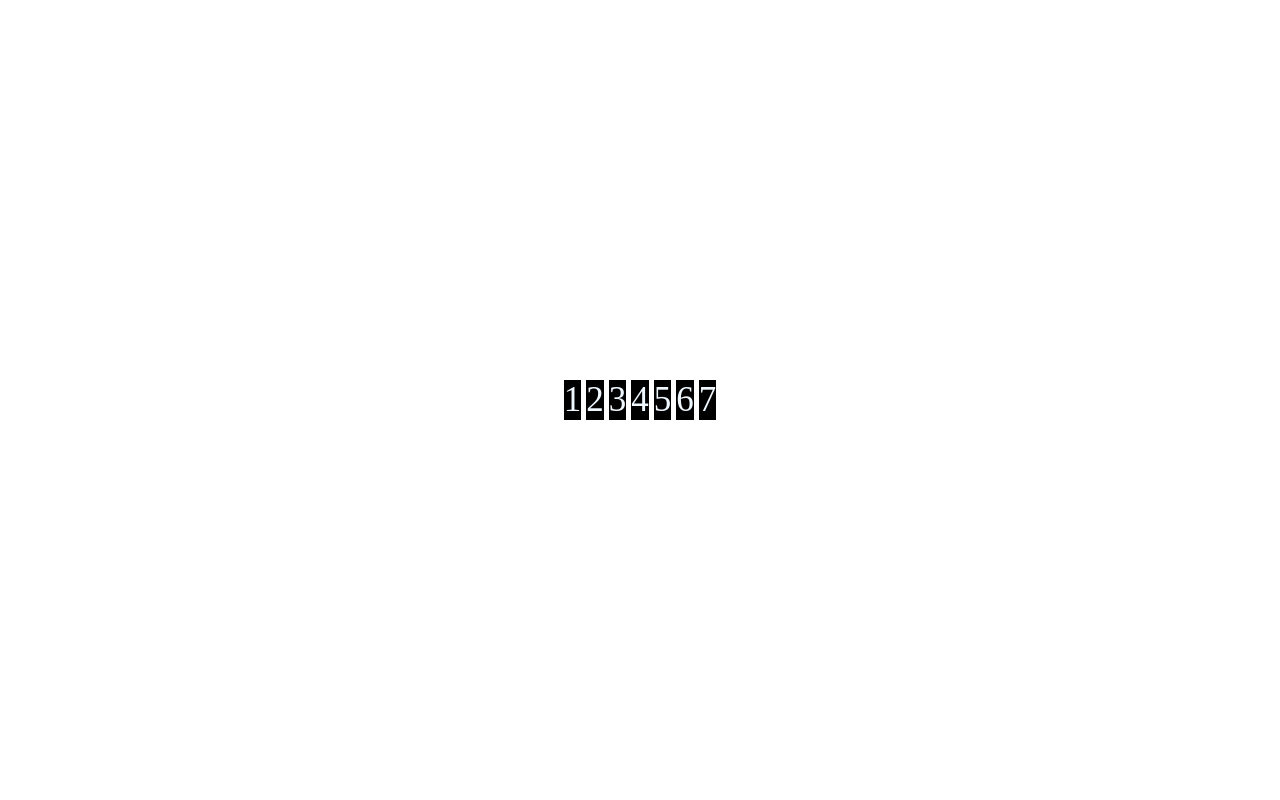
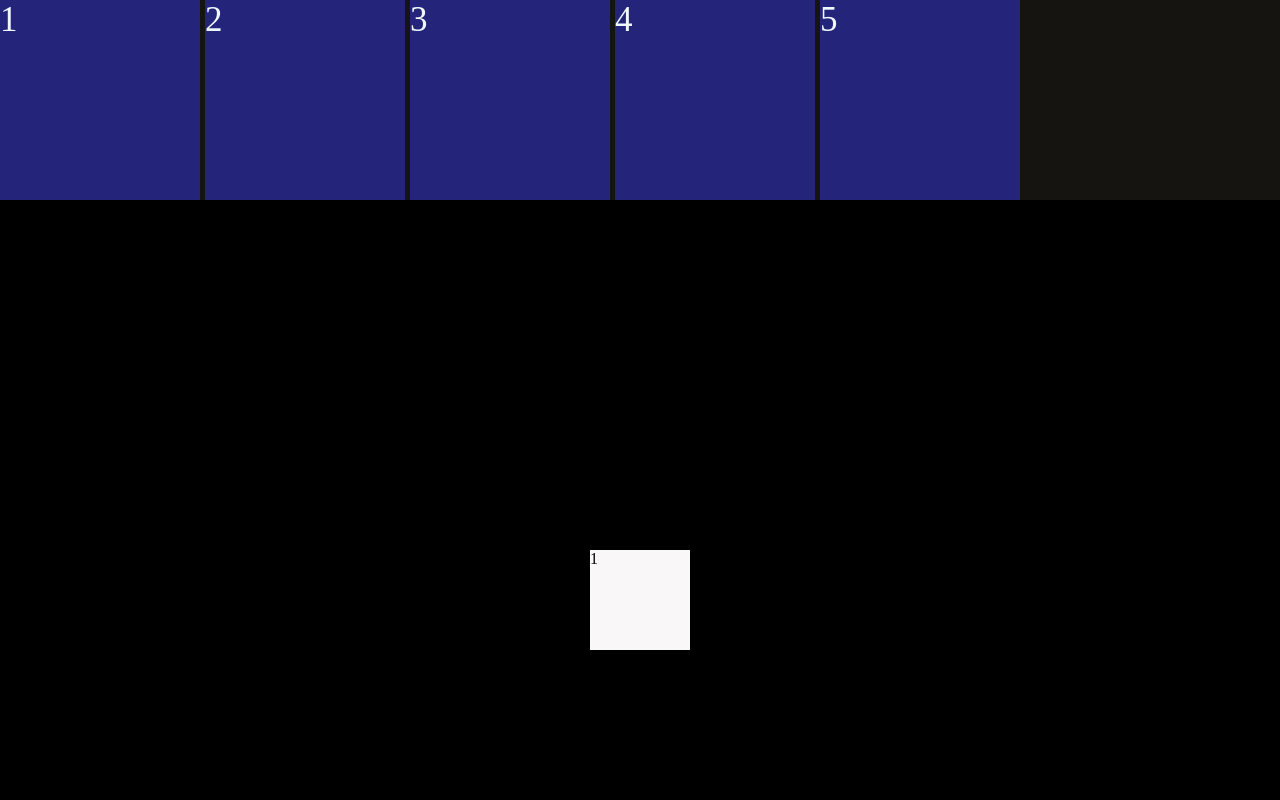
Before and after one commit to MudassarMukhtar/PFTP-projects, a plain HTML site: page CSS/C7/index.html in a window 1280 px wide. Shown: the top 800 px of the page. Drawn offline with Linux system fonts and the light colour scheme.

Commit message:
active/hover/mediaQuery/after/before/

```diff
--- a/CSS/C7/index.html
+++ b/CSS/C7/index.html
@@ -7,12 +7,18 @@
     <link rel="stylesheet" href="style.css">
 </head>
 <body>
-    <div>1</div>
-    <div>2</div>
-    <div>3</div>
-    <div>4</div>
-    <div>5</div>
-    <div>6</div>
-    <div>7</div>
+<div class="container">
+    <div class="divs" id="1">1</div>
+    <div class="divs" id="2">2</div>
+    <div class="divs">3</div>
+    <div class="divs">4</div>
+    <div class="divs">5</div>
+</div>
+
+<!-- After and Before -->
+
+<div class="AB_container">
+    <div id="AB">1</div>
+</div>
 </body>
 </html>
--- a/CSS/C7/style.css
+++ b/CSS/C7/style.css
@@ -1,15 +1,18 @@
 body{
     margin: 0;
-    padding: 0;
-    height: 100vh;
+    padding: 0;}
+
+.container {
+    /* height: 100vh; */
+    background-color: rgb(22, 20, 16);
     color: aliceblue;
     font-size: 35px;
 
+/* DISPLAY FLEX */
+    display: flex;
+    /* justify-content: center;
+    align-items: center; */
 
-    display: flex;
-    justify-content: center;
-    align-items: center;
-    /* justify-content: center; */
 
     /* flex-direction:row ; */
     /* flex-direction: row-reverse; */
@@ -20,6 +23,7 @@ body{
     /* flex-wrap: nowrap; */
     /* flex-wrap: wrap-reverse;
 
+/* DISPLAY GRID */
 
     /*
     display:grid;
@@ -28,20 +32,70 @@ body{
     */
 
     gap: 5px;
+}
+
+/* HOVER/ACTIVE/FOCUS */
+
+.divs:hover{
+    background-color: aquamarine;
+    color: black;
+    border: 1px solid green;
+    border-radius: 5px;
+}
 
 
+#1:active{
+    background-color: rgb(163, 66, 30);
+    border: 1px solid rgb(21, 23, 21);
+    border-radius: 5px;
+    padding: 10px;
+}
 
 
-
-
-
-}
-div{
-    /* width:50px;
-    height:50px; */
-    background-color: black;
+.divs{
+    width:200px;
+    height:200px;
+    background-color: rgb(36, 36, 122);
 
 
     /* flex-grow: 1; */
     /* flex-flow: column; */
 }
+
+
+/* MEDIA QUERY */
+@media screen and (max-width:760px) {
+    .container{
+        display: grid;
+        grid-template-columns: 1fr 1fr;
+        font-size: 20px;
+    }
+}
+@media screen and (max-width:700px) {
+    .container{
+        display: grid;
+        grid-template-rows: auto;
+        font-size: 25px;
+    }
+}
+
+
+/* AFTER _BEFORE */
+
+.AB_container{
+    height: 100vh;
+    background-color: black;
+
+    display: flex;
+    justify-content: center;
+    align-items: center;
+
+
+}
+#AB{
+    background-color: rgb(249, 247, 247);
+    color: rgb(1, 3, 5);
+    height: 100px;
+    width: 100px;
+}
+::after
```
